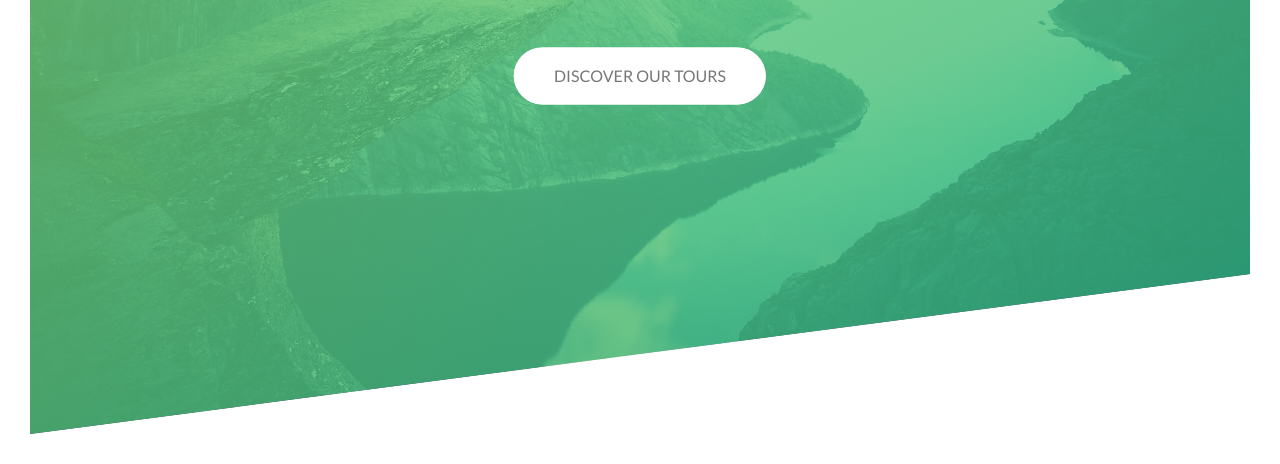
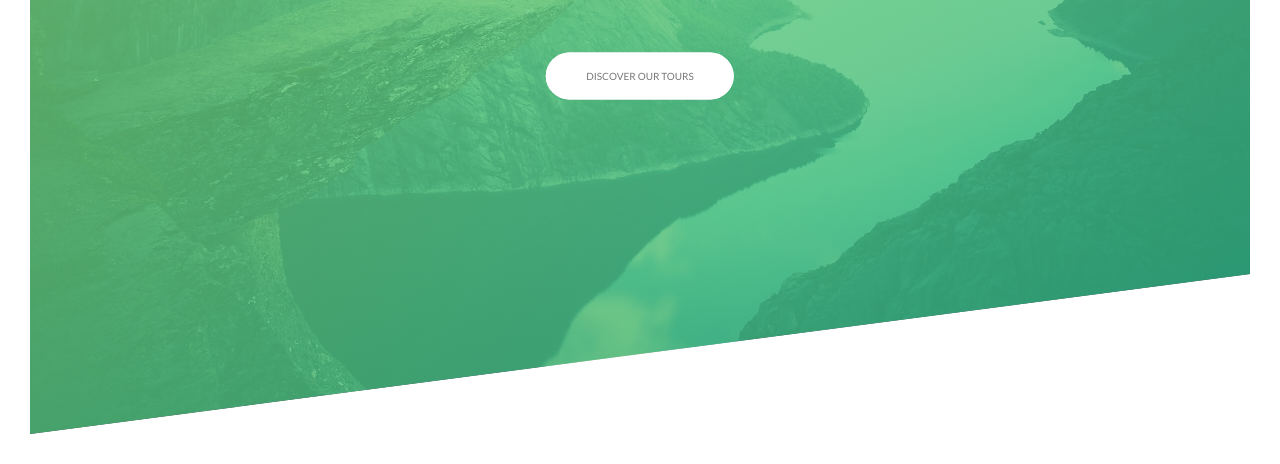
Before and after one commit to life423/Exploring-Natours-Advanced-CSS-SASS-A-Project-Optimized, a website: page index.html in a window 1280 px wide. Shown: the part 356-820 px from the top of the page. Drawn offline with Linux system fonts and the light colour scheme.

Commit message:
Refactor CSS styles for better readability and maintainability
- Changed box-sizing property to inherit from * selector
- Set font-size on html element to 62.5%
- Updated font-family, color, padding, and line-height properties on body element
- Adjusted typography styles for heading-primary class
- Simplified header styles by using & nesting

```diff
--- a/sass/abstracts/_variables.scss
+++ b/sass/abstracts/_variables.scss
@@ -2,9 +2,10 @@ $color-primary: #7ed56f;
 $color-primary-light: #55c57a;
 $color-primary-dark: #28b485;
 
-
 $color-grey-dark: #777;
-$color-white: #FFF;
+$color-white: #fff;
 $color-black: #000;
 
+$default-font-size: 62.5%;
+
 $default-font-family: "Lato", sans-serif;
--- a/sass/base/_base.scss
+++ b/sass/base/_base.scss
@@ -1,14 +1,9 @@
 * {
-    padding: 0;
-    margin: 0;
-    box-sizing: border-box;
-  }
+  padding: 0;
+  margin: 0;
+  box-sizing: inherit;
+}
 
-  body {
-    font-family: $default-font-family;
-    font-weight: 400;
-    font-size: 16px;
-    line-height: 1.7;
-    color: $color-primary;
-    padding: 30px;
-  }
+html {
+  font-size: $default-font-size;
+}
--- a/sass/base/_typography.scss
+++ b/sass/base/_typography.scss
@@ -20,3 +20,12 @@
     animation: moveInRight 1s ease-out;
   }
 }
+
+body {
+  font-family: $default-font-family;
+  font-weight: 400;
+  line-height: 1.7;
+  color: $color-grey-dark;
+  padding: 3rem;
+  box-sizing: border-box;
+}
```
Also changed, not shown: css/main.css, sass/layout/_header.scss (indentation only). Lines whose indentation alone changed are shown as unchanged.
